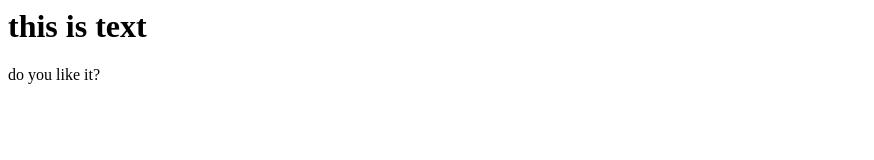
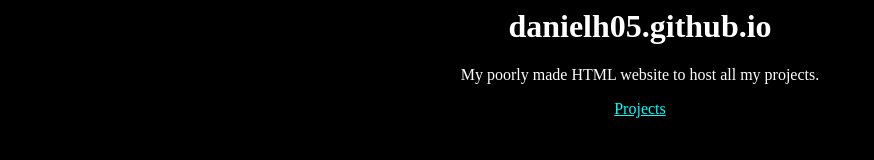
Before and after one commit to danielh05/danielh05.github.io, a plain HTML site: page index.html in a window 1280 px wide. Shown: the whole page, without its empty margins (0-874 px from the left). Drawn offline with Linux system fonts and the light colour scheme.

Commit message:
change stuff

```diff
--- a/index.html
+++ b/index.html
@@ -1,11 +1,12 @@
 <html>
 <head>
-<title>Page</title>
+<title>Home Page</title>
+<link rel="stylesheet" href="main.css">
 </head>
+
 <body>
-
-<h1>this is text</h1>
-<p>do you like it?</p>
-
+<h1>danielh05.github.io</h1>
+<p>My poorly made HTML website to host all my projects.</p>
+<a href="projects.html" style="color:cyan;">Projects</a>
 </body>
 </html>
```
Also changed, not shown: crazybus.html (+1 -1 lines), projects.html (added, +11 -0 lines).
